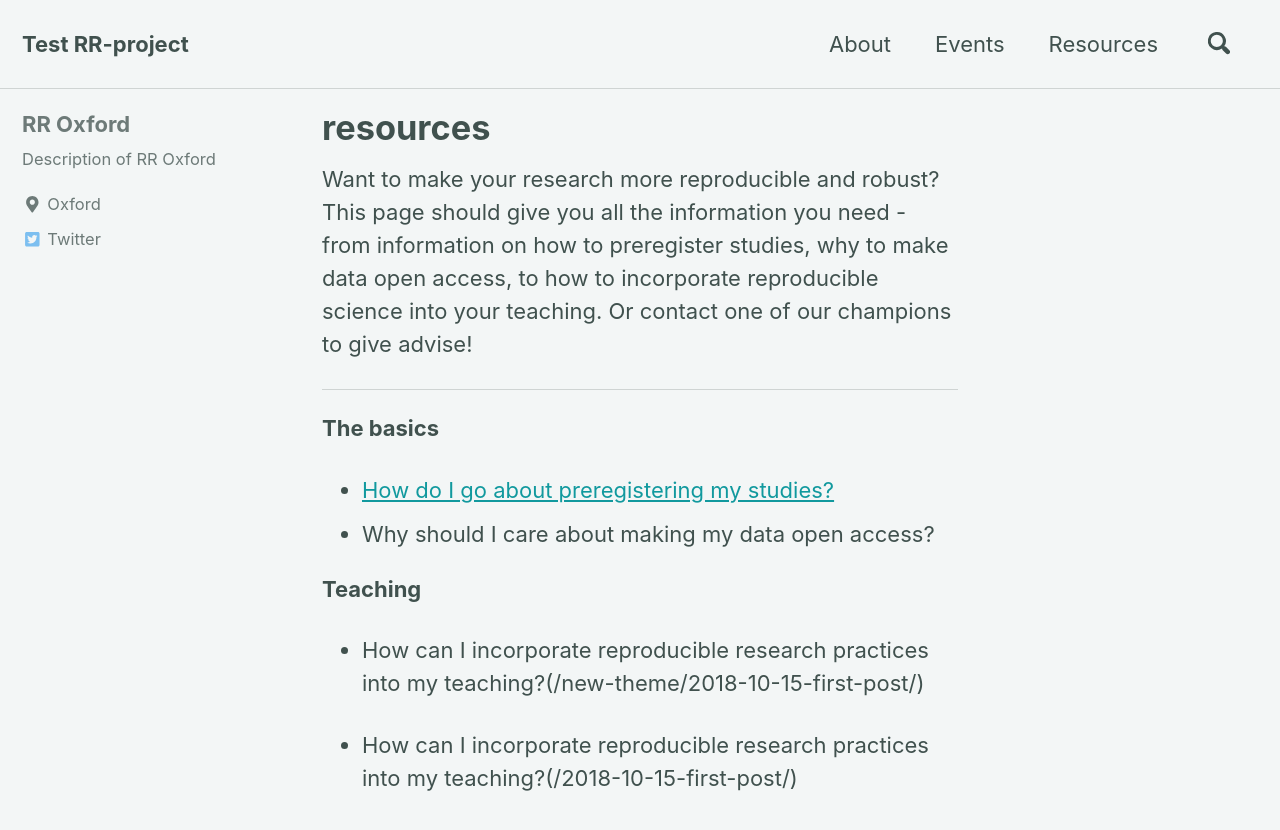
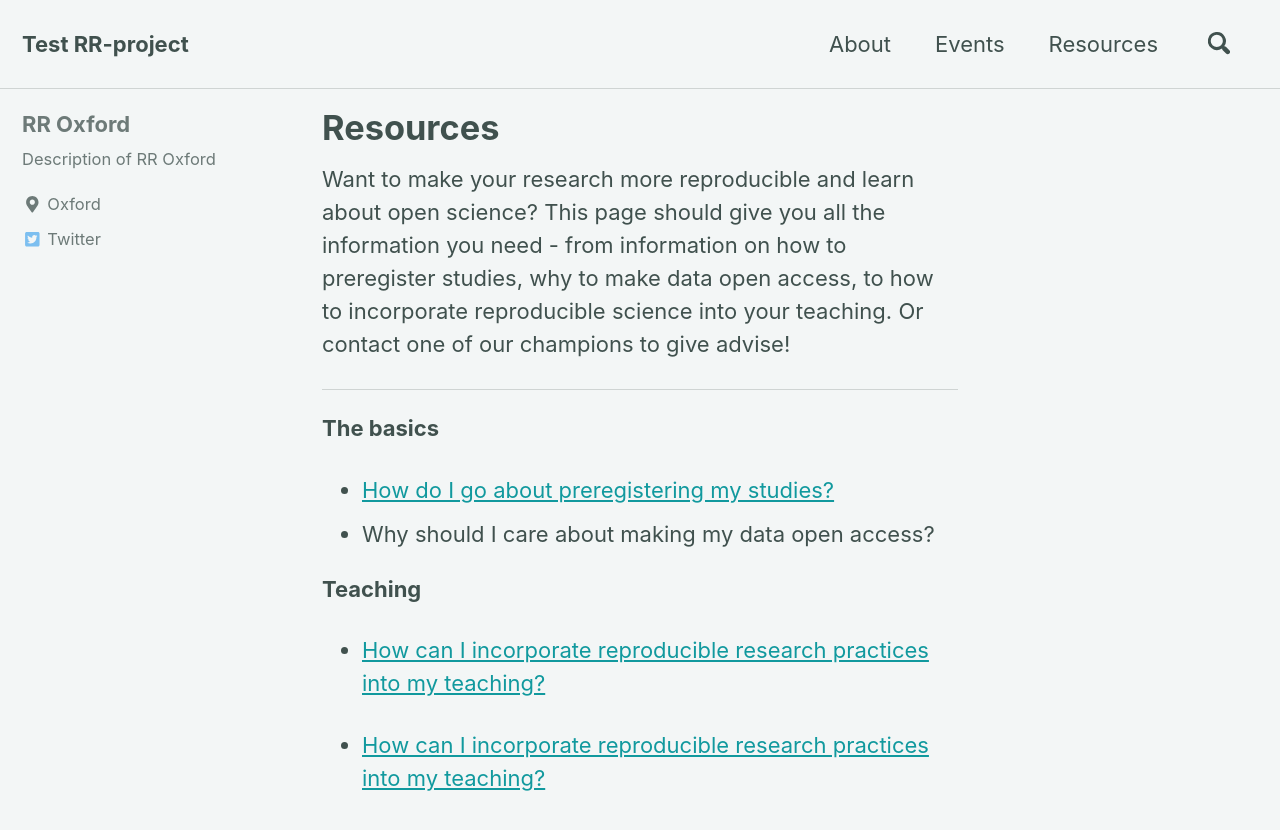
Before and after one commit to oscci/new-theme, a Jekyll site: the page built from _pages/resource_test.md, in a window 1280 px wide and 900 px high. Shown: the top 830 px of the window. Built offline with Jekyll 4.4.1, drawn with Linux system fonts in a browser that asks for light colours; cached includes are drawn as plain includes; nearby versions of some CDN libraries.

Commit message:
test with links on resource page

```diff
--- a/_data/navigation.yml
+++ b/_data/navigation.yml
@@ -6,5 +6,3 @@
     url: /events/
   - title: "Resources"
     url: /resources/
-  # - title: "Sitemap"
-  #   url: /sitemap/
--- a/_pages/resource_test.md
+++ b/_pages/resource_test.md
@@ -1,6 +1,6 @@
 ---
 
-title: resources
+title: Resources
 tagline: a trial page
 description: resources for robust research practices
 permalink: /resources/
@@ -8,7 +8,7 @@
 
 ---
 
-Want to make your research more reproducible and robust? This page should give you all the information you need - from information on how to preregister studies, why to make data open access, to how to incorporate reproducible science into your teaching. Or contact one of our champions to give advise!
+Want to make your research more reproducible and learn about open science? This page should give you all the information you need - from information on how to preregister studies, why to make data open access, to how to incorporate reproducible science into your teaching. Or contact one of our champions to give advise!
 
 ---
 
@@ -19,6 +19,6 @@
 
 **Teaching**
 
-* How can I incorporate reproducible research practices into my teaching?(/new-theme/2018-10-15-first-post/)
+* [How can I incorporate reproducible research practices into my teaching?](/new-theme/2018-10-15-first-post/)
 
-* How can I incorporate reproducible research practices into my teaching?(/2018-10-15-first-post/)
+* [How can I incorporate reproducible research practices into my teaching?](/2018-10-15-first-post/)
```
Also changed, not shown: _data/.#navigation.yml (renamed from _pages/.#resource_test.md).
